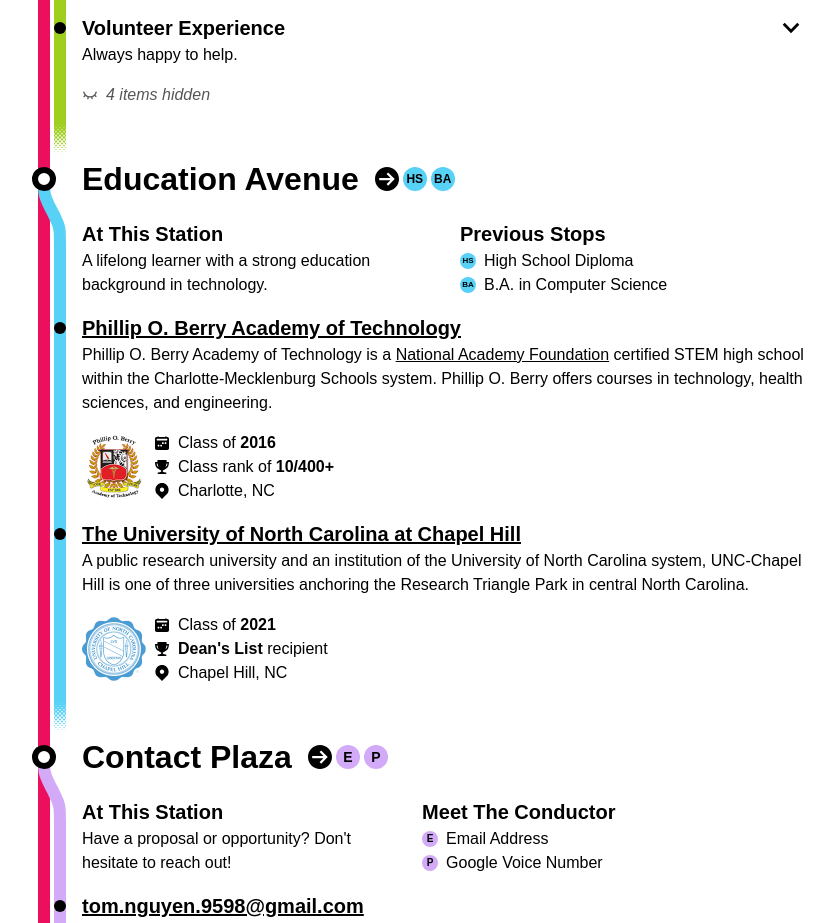
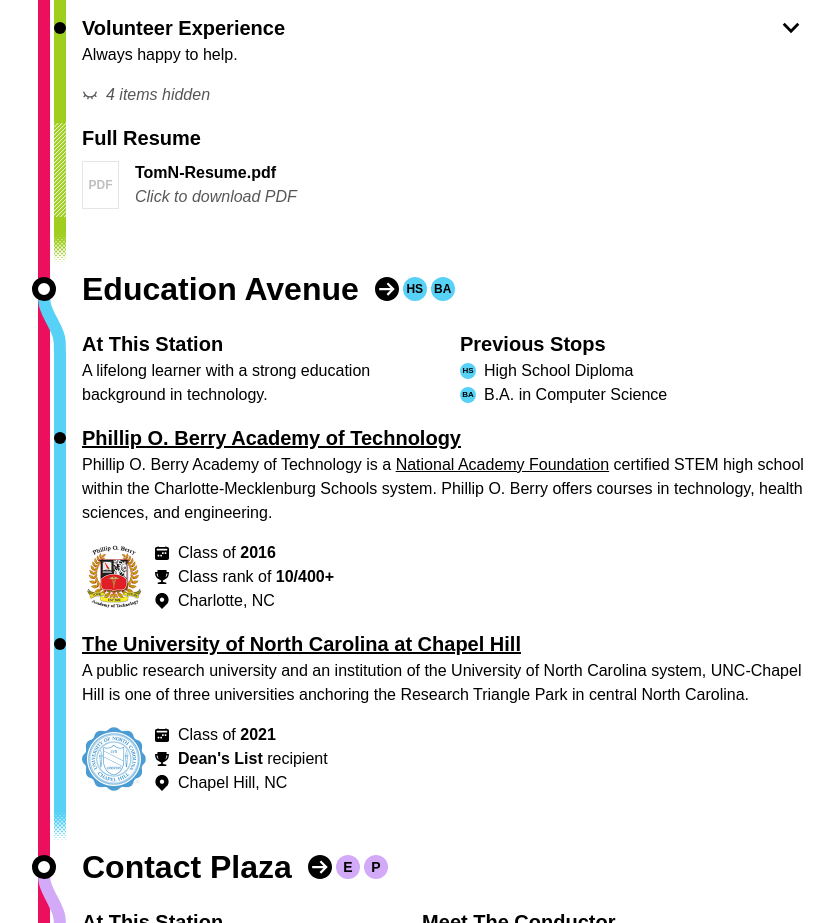
Before and after one commit to tenart/tenart.github.io, a plain HTML site: page index.html in a window 1280 px wide. Shown: the part 2216-3139 px from the top of the page, without its empty margins (218-1052 px from the left). Drawn offline with nearby package versions, Linux system fonts and the light colour scheme.

Commit message:
Added resume download link

```diff
--- a/css/main.css
+++ b/css/main.css
@@ -540,6 +540,49 @@ img {
     width: 100%;
 }
 
+/* EXTRAS */
+
+.sub-section-extra {
+    margin-left: -28px;
+    padding-left: 28px;
+    background: transparent url("/img/diag-pattern.png") left top / 12px 12px repeat-y;
+    margin-bottom: 16px;
+    /* background-color: yellow; */
+    display: block;
+}
+
+.extra-entry {
+    /* background-color: yellow; */
+    padding: 8px;
+    /* margin-top: -8px; */
+    margin-left: -8px;
+}
+
+.extra-entry:hover {
+    color: var(--main-theme);
+    cursor: pointer;
+}
+
+.extra-entry:hover .extra-doc-icon {
+    background-color: var(--main-theme);
+    color: white;
+}
+
+.extra-doc-icon {
+    background-color: white;
+    box-shadow: inset 0 0 0 1px rgba(0, 0, 0, 0.1);
+    height: 48px;
+    width: 37px;
+    margin-right: 16px;
+    display: flex;
+    align-items: center;
+    justify-content: center;
+    font-size: 12px;
+    font-weight: bold;
+    text-transform: uppercase;
+    color: rgba(0, 0, 0, 0.25);
+}
+
 /* FOOTER STYLING */
 
 #main-footer {
--- a/css/standard.css
+++ b/css/standard.css
@@ -161,11 +161,16 @@ a {
 }
 
 a:hover {
-    text-decoration: underline;
     cursor: pointer;
-    /* background-color: var(--main-theme); */
-    /* color: white; */
     color: var(--main-theme);
+}
+
+a.no-underline {
+    text-decoration: none;
+}
+
+a.no-underline:hover {
+    color: initial;
 }
 
 b {
--- a/index.html
+++ b/index.html
@@ -26,8 +26,10 @@
     </head>
 
     <body class="flex-col">
+        <!-- SCROLL TARGETS -->
         <div id="scroll-target-top"></div>
         <div class="scroll-target-offset" id="scroll-target-projects"></div>
+
         <!-- HEADER -->
         <header id="main-header">
             <!-- MAIN HEADER TOP CONTENT -->
@@ -96,6 +98,7 @@
             </nav>
             <div id="header-gradient"></div>
         </header>
+
         <!-- BODY CONTENT -->
         <main id="main-content" class="flex-grow flex-row">
             <!-- LEFT SIDE LINE UI -->
@@ -216,6 +219,7 @@
                         </div>
                     </div>
                 </section>
+
                 <!-- EXPERIENCE SECTION -->
                 <div class="scroll-target-offset" id="scroll-target-experience"></div>
                 <section class="main-section flex-row">
@@ -318,8 +322,23 @@
                             <!-- VOLUNTEER EXPERIENCES GO HERE -->
                             <!-- VOLUNTEER EXPERIENCES GO HERE -->
                         </div>
+                        <div class="sub-section-extra">
+                            <h2>Full Resume</h2>
+                            <a class="no-underline" href="/docs/TomN-Resume.pdf" download="TomN-Resume.pdf">
+                                <button title="download PDF" class="extra-entry flex-row">
+                                    <div class="extra-doc-icon">
+                                        PDF
+                                    </div>
+                                    <div class="extra-label">
+                                        <p><b>TomN-Resume.pdf</b></p>
+                                        <p class="subtitle">Click to download PDF</p>
+                                    </div>
+                                </button>
+                            </a>
+                        </div>
                     </div>
                 </section>
+
                 <!-- EDUCATION SECTION -->
                 <div class="scroll-target-offset" id="scroll-target-education"></div>
                 <section class="main-section flex-row">
@@ -424,6 +443,7 @@
                         </div>
                     </div>
                 </section>
+
                 <!-- CONTACT SECTION -->
                 <div class="scroll-target-offset" id="scroll-target-contact"></div>
                 <section class="main-section flex-row">
@@ -492,6 +512,8 @@
                 </section>
             </div>
         </main>
+
+        <!-- FOOTER -->
         <footer id="main-footer">
             <div id="footer-content" class="flex-row">
                 <div class="flex-col flex-grow">
```
Also changed, not shown: img/diag-pattern.png (added), 1 other file.
